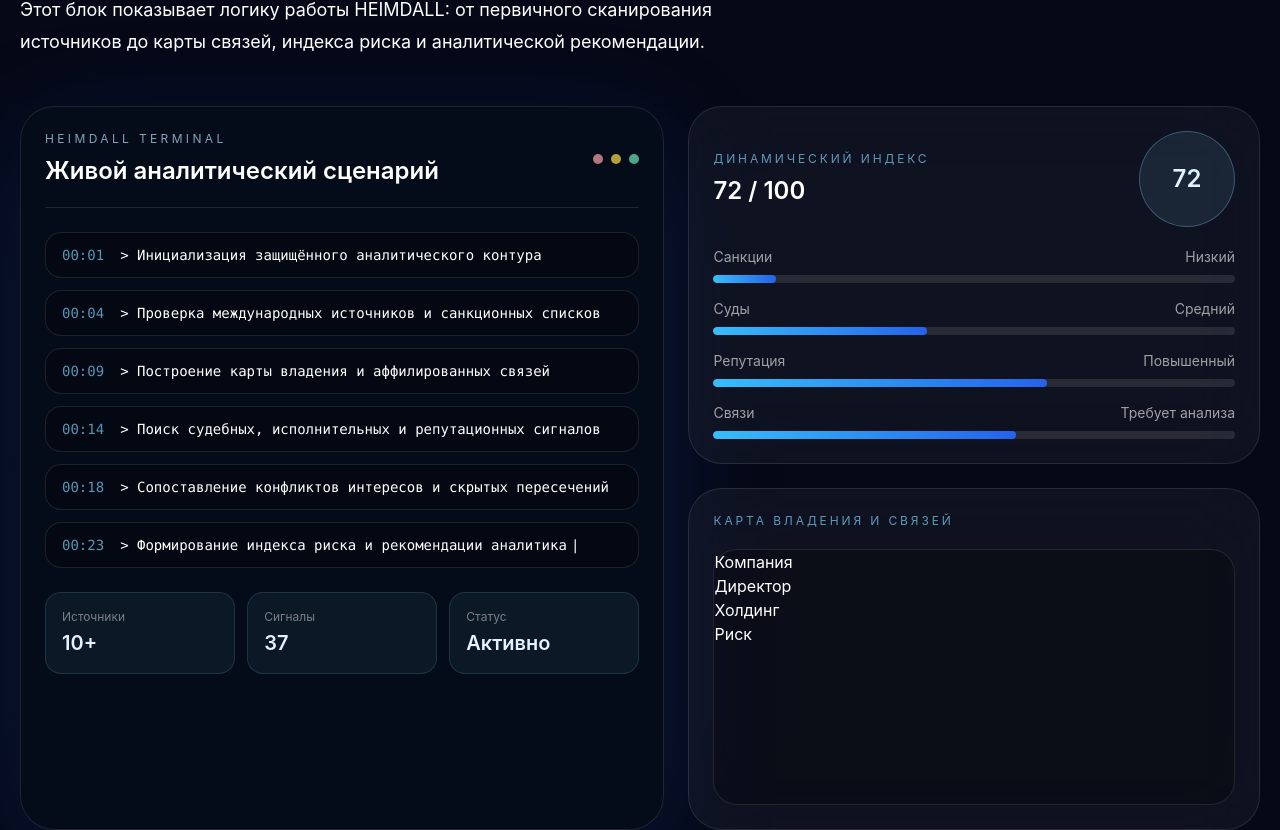
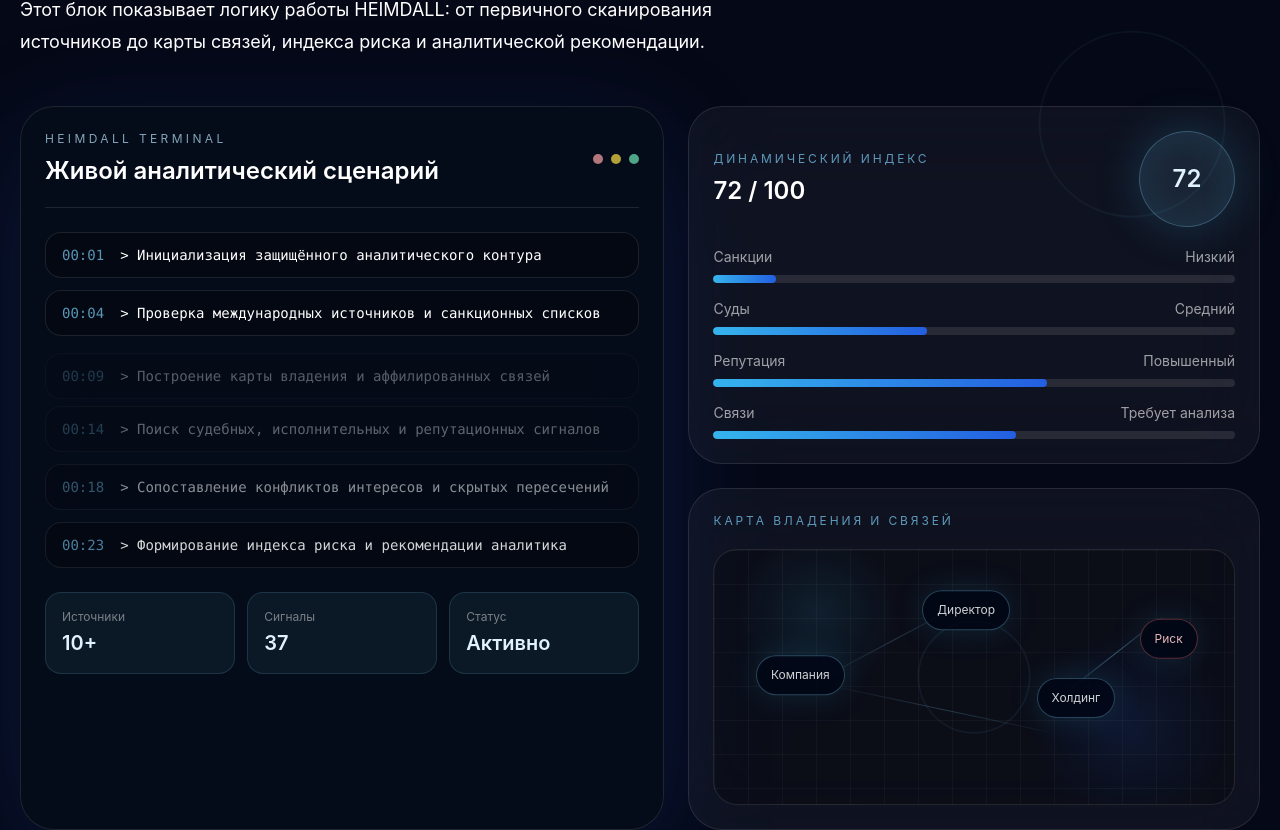
Before and after one commit to amirmuratov007/M_Art_KYC, a Next.js app: page / in a window 1280 px wide. Shown: the part 2330-3160 px from the top of the page. Built offline with nearby package versions, Linux system fonts and the light colour scheme.

Commit message:
Add files via upload

```diff
--- a/styles/globals.css
+++ b/styles/globals.css
@@ -177,3 +177,130 @@
 .report-pulse {
   animation: reportGlow 4.2s ease-in-out infinite;
 }
+
+
+.terminal-row {
+  opacity: 0;
+  animation: terminalReveal 5.8s ease-in-out infinite;
+}
+
+@keyframes terminalReveal {
+  0% { opacity: 0; transform: translateY(8px); }
+  12%, 74% { opacity: 1; transform: translateY(0); }
+  100% { opacity: 0.35; transform: translateY(0); }
+}
+
+.terminal-cursor {
+  color: rgb(125 211 252);
+  animation: cursorBlink 0.8s steps(2) infinite;
+}
+
+@keyframes cursorBlink {
+  0%, 45% { opacity: 1; }
+  46%, 100% { opacity: 0; }
+}
+
+.terminal-scan-line {
+  position: absolute;
+  left: 0;
+  right: 0;
+  top: -30%;
+  height: 180px;
+  background: linear-gradient(to bottom, transparent, rgba(56,189,248,0.10), transparent);
+  animation: terminalScan 6.5s linear infinite;
+  pointer-events: none;
+}
+
+@keyframes terminalScan {
+  from { transform: translateY(-120px); }
+  to { transform: translateY(720px); }
+}
+
+.risk-orb {
+  position: relative;
+  box-shadow: 0 0 50px rgba(56,189,248,0.20), inset 0 0 40px rgba(56,189,248,0.10);
+}
+
+.risk-orb::after {
+  content: "";
+  position: absolute;
+  inset: -8px;
+  border-radius: 999px;
+  border: 1px solid rgba(125,211,252,0.25);
+  animation: radarPulse 2.8s ease-out infinite;
+}
+
+.risk-bar {
+  animation: barGlow 3.4s ease-in-out infinite;
+}
+
+@keyframes barGlow {
+  0%, 100% { filter: brightness(0.95); }
+  50% { filter: brightness(1.35); }
+}
+
+.relationship-stage {
+  background-image:
+    radial-gradient(circle at 20% 25%, rgba(56,189,248,0.10), transparent 18%),
+    radial-gradient(circle at 80% 70%, rgba(37,99,235,0.12), transparent 22%),
+    linear-gradient(rgba(255,255,255,0.035) 1px, transparent 1px),
+    linear-gradient(90deg, rgba(255,255,255,0.035) 1px, transparent 1px);
+  background-size: auto, auto, 34px 34px, 34px 34px;
+}
+
+.node {
+  position: absolute;
+  z-index: 2;
+  border-radius: 999px;
+  border: 1px solid rgba(125,211,252,0.30);
+  background: rgba(2, 8, 23, 0.84);
+  padding: 10px 14px;
+  font-size: 12px;
+  color: rgba(255,255,255,0.82);
+  box-shadow: 0 0 34px rgba(56,189,248,0.14);
+  animation: nodeFloat 4.8s ease-in-out infinite;
+}
+
+.node-a { left: 8%; top: 44%; }
+.node-b { left: 40%; top: 18%; animation-delay: 0.4s; }
+.node-c { left: 62%; top: 52%; animation-delay: 0.8s; }
+.node-d { right: 7%; top: 28%; border-color: rgba(248,113,113,0.35); color: rgba(254,202,202,0.9); animation-delay: 1.2s; }
+
+@keyframes nodeFloat {
+  0%, 100% { transform: translateY(0); }
+  50% { transform: translateY(-7px); }
+}
+
+.link {
+  position: absolute;
+  height: 1px;
+  transform-origin: left center;
+  background: linear-gradient(90deg, rgba(125,211,252,0.06), rgba(125,211,252,0.55), rgba(125,211,252,0.06));
+  animation: linkPulse 3.4s ease-in-out infinite;
+}
+
+.link-ab { left: 22%; top: 49%; width: 28%; transform: rotate(-28deg); }
+.link-ac { left: 24%; top: 54%; width: 41%; transform: rotate(12deg); animation-delay: 0.45s; }
+.link-cd { left: 68%; top: 55%; width: 23%; transform: rotate(-38deg); animation-delay: 0.9s; }
+
+@keyframes linkPulse {
+  0%, 100% { opacity: 0.35; }
+  50% { opacity: 1; }
+}
+
+.radar-pulse {
+  position: absolute;
+  left: 50%;
+  top: 50%;
+  width: 80px;
+  height: 80px;
+  border-radius: 999px;
+  border: 1px solid rgba(125,211,252,0.22);
+  transform: translate(-50%, -50%);
+  animation: radarPulse 3s ease-out infinite;
+}
+
+@keyframes radarPulse {
+  0% { transform: translate(-50%, -50%) scale(0.75); opacity: 0.8; }
+  100% { transform: translate(-50%, -50%) scale(2.2); opacity: 0; }
+}
```
